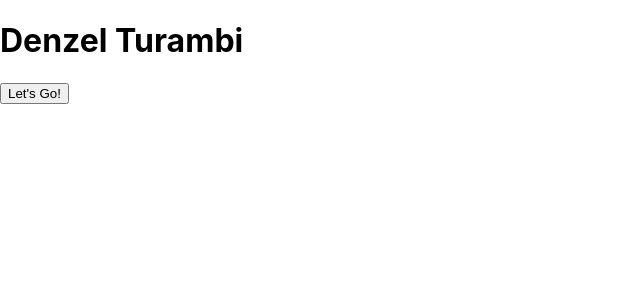
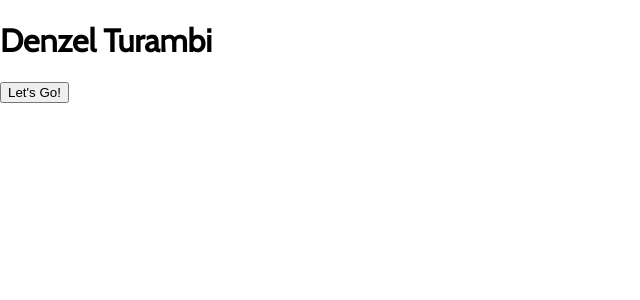
Before and after one commit to Denzel-Turambi/portfolio, a React (Create React App) app: page / in a window 1280 px wide. Shown: the top 300 px of the page, without its empty margins (0-640 px from the left). Built offline with nearby package versions, Linux system fonts and the light colour scheme.

Commit message:
feat: Add google fonts

```diff
--- a/public/index.html
+++ b/public/index.html
@@ -3,6 +3,9 @@
   <head>
     <meta charset="utf-8" />
     <link rel="icon" href="%PUBLIC_URL%/favicon.ico" />
+    <link rel="preconnect" href="https://fonts.googleapis.com">
+    <link rel="preconnect" href="https://fonts.gstatic.com" crossorigin>
+    <link href="https://fonts.googleapis.com/css2?family=Cabin&family=Comfortaa:wght@700&family=Michroma&display=swap" rel="stylesheet">
     <meta name="viewport" content="width=device-width, initial-scale=1" />
     <meta name="theme-color" content="#000000" />
     <meta
--- a/src/index.css
+++ b/src/index.css
@@ -1,14 +1,10 @@
-/* font-family: 'Audiowide', cursive;
-font-family: 'Cabin', sans-serif;
-font-family: 'Josefin Sans', sans-serif;
-font-family: 'Josefin Slab', serif;
+/* font-family: 'Cabin', sans-serif;
+font-family: 'Comfortaa', cursive;
 font-family: 'Michroma', sans-serif; */
 
 body {
   margin: 0;
-  font-family: -apple-system, BlinkMacSystemFont, 'Segoe UI', 'Roboto', 'Oxygen',
-    'Ubuntu', 'Cantarell', 'Fira Sans', 'Droid Sans', 'Helvetica Neue',
-    sans-serif;
+  font-family: 'Cabin', sans-serif;
   -webkit-font-smoothing: antialiased;
   -moz-osx-font-smoothing: grayscale;
 }
```
